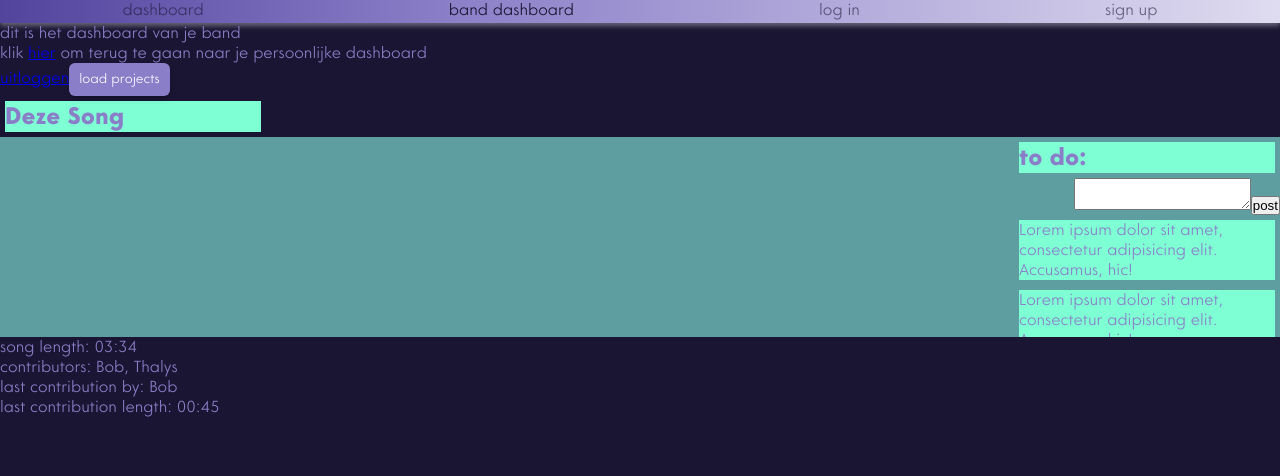
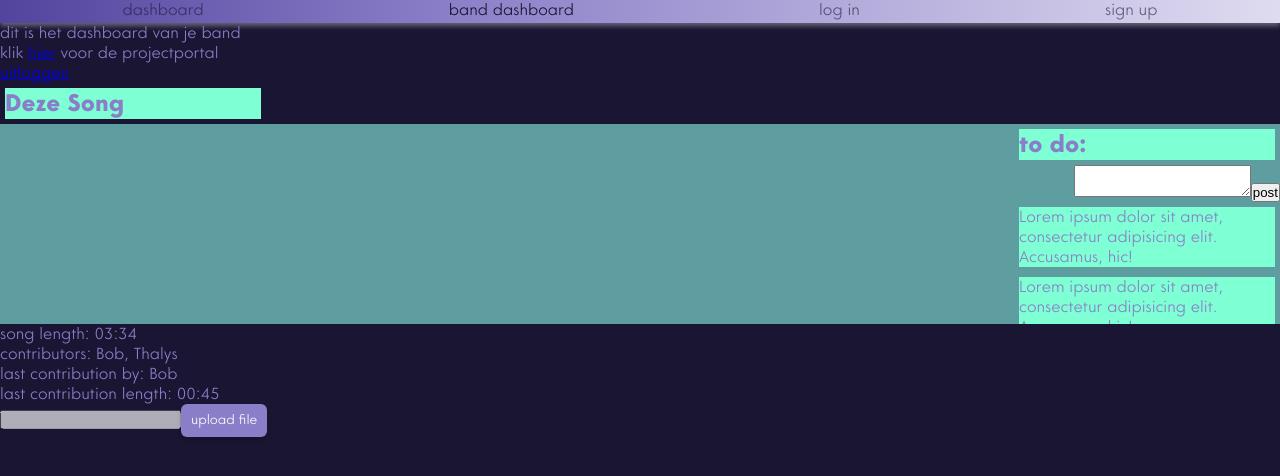
Before and after one commit to BRvanHogen/eindopdracht-frontend, a React (Create React App) app: page /band-dashboard in a window 1280 px wide. Shown: the top 476 px of the page. Built offline with nearby package versions, Linux system fonts and the light colour scheme.

Commit message:
Gewerkt aan upload-functionaliteit. Post request wordt gemaakt, cors, kijk nog even naar backend hiervoor.

```diff
--- a/package.json
+++ b/package.json
@@ -11,6 +11,7 @@
     "@testing-library/react": "^11.2.6",
     "@testing-library/user-event": "^12.8.3",
     "axios": "^0.21.1",
+    "framer-motion": "^4.1.9",
     "jwt-decode": "^3.1.2",
     "react": "^17.0.2",
     "react-avatar-edit": "^1.0.0",
@@ -18,6 +19,7 @@
     "react-hook-form": "^7.0.7",
     "react-router-dom": "^5.2.0",
     "react-scripts": "4.0.3",
+    "react-spring": "^9.1.2",
     "web-vitals": "^1.1.1"
   },
   "scripts": {
--- /dev/null
+++ b/src/components/upload-file/UploadFile.js
@@ -0,0 +1,49 @@
+import React, { useContext} from 'react';
+import axios from 'axios';
+import Button from "../button/Button";
+import { useForm } from "react-hook-form";
+import {AuthContext} from "../../context/AuthContext";
+
+function UploadFile() {
+    const {handleSubmit, register, formState: {errors}} = useForm();
+    const { user } = useContext(AuthContext);
+
+    async function onButtonClick(data) {
+        try {
+            const response = await axios.post('https://localhost:8444/upload-file', {
+                file: data.file,
+            });
+
+        } catch (e) {
+            console.error(e);
+        }
+    }
+
+
+        return (
+            <>
+                <form
+                    // className={}
+                    onSubmit={handleSubmit(onButtonClick)}>
+                    <input
+                    type="text"
+                    disabled={true}
+                    value={user && user.username}
+                    />
+                    <Button
+                        type="submit"
+                        text="upload file"
+                    />
+                </form>
+            </>
+        );
+    }
+
+
+export default UploadFile;
+
+//MEENEMEN BIJ UPLOAD:
+//username (automatisch uit useContext?)
+//project name (automatisch?)
+// timestamp (automatisch, toevoegen aan backend)
+//button disabled als er geen file geselecteerd is
--- a/src/pages/BandDashboard.js
+++ b/src/pages/BandDashboard.js
@@ -4,15 +4,15 @@ import styles from '../stylesheets/band-dashboard.module.css';
 import SongDetails from "../components/SongDetails";
 import ProjectsFetcher from "../components/ProjectsFetcher";
 import Comment from "../components/comment/Comment";
-
+import UploadFile from "../components/upload-file/UploadFile";
 
 function BandDashboard({title, children}) {
     return (
         <>
             <p>dit is het dashboard van je band</p>
-            <p>klik <Link to="/dashboard">hier</Link> om terug te gaan naar je persoonlijke dashboard</p>
+            <p>klik <Link to="/projects">hier</Link> voor de projectportal</p>
             <Link to="/">uitloggen</Link>
-            <ProjectsFetcher/>
+
             <h2>{title}</h2>
             <div className={styles.notitions}>
                 <h2>to do:</h2>
@@ -29,6 +29,7 @@ function BandDashboard({title, children}) {
                 lastContributionBy={'Bob'}
                 lastContributionLength={'00:45'}
                 />
+                <UploadFile/>
             </div>
         </>
     )
--- a/src/pages/login-page/LoginPage.js
+++ b/src/pages/login-page/LoginPage.js
@@ -37,6 +37,7 @@ function LoginPage() {
     };
 
     return (
+        <>
         <div className={styles.container}>
             <form className={styles['login-form']} onSubmit={handleSubmit(onFormSubmit)}>
                 <fieldset>
@@ -90,6 +91,11 @@ function LoginPage() {
                 </fieldset>
             </form>
         </div>
+         <div className={styles['pacman-container']}>
+        <div className={styles.pacman}>
+        </div>
+         </div>
+        </>
     )
 }
 
--- a/src/pages/login-page/login-page.module.css
+++ b/src/pages/login-page/login-page.module.css
@@ -7,7 +7,6 @@
 }
 
 .container {
-    /*border: 1px solid blue;*/
     display: flex;
     justify-content: center;
 }
@@ -35,13 +34,6 @@ label:first-of-type {
     margin-top: 0;
 }
 
-/*.login-form {*/
-/*    border: 1px solid red;*/
-/*    width: 25%;*/
-/*    display: flex;*/
-/*    flex-direction: column;*/
-/*}*/
-
 i {
     display: inline-block;
 }
@@ -49,3 +41,62 @@ i {
 i:hover {
     cursor: pointer;
 }
+
+@keyframes pacman {
+    0% {
+        justify-content: flex-start;
+    }
+    25% {
+        justify-content: center;
+    }
+    75% {
+        justify-content: flex-end;
+    }
+}
+
+.pacman-container {
+    display: flex;
+    animation-name: pacman;
+    animation-duration: 1.5s;
+    /*animation-iteration-count: 3;*/
+    /*animation-direction: alternate;*/
+}
+
+@keyframes pacman-char {
+    0% {
+
+    }
+
+    25% {
+        width: 60px;
+        height: 60px;
+        border-radius: 50%;
+        border-right: 0;
+        border-top: 0;
+        border-left: 0;
+        border-bottom: 0;
+    }
+    75% {
+
+    }
+
+    100% {
+        border-top: 60px solid var(--font);
+        border-left: 60px solid var(--font);
+        border-bottom: 60px solid var(--font);
+    }
+}
+
+.pacman {
+    width: 0px;
+    height: 0px;
+    border-right: 60px solid transparent;
+    border-top: 60px solid var(--background);
+    border-left: 60px solid var(--background);
+    border-bottom: 60px solid var(--background);
+    border-radius: 60px;
+    animation: pacman-char;
+    animation-duration: 1s;
+    /*animation-iteration-count: 3;*/
+    /*animation-direction: alternate; */
+}
--- a/src/pages/signup-page/SignUpPage.js
+++ b/src/pages/signup-page/SignUpPage.js
@@ -3,13 +3,16 @@ import {useForm} from 'react-hook-form';
 import {FontAwesomeIcon} from "@fortawesome/react-fontawesome";
 import styles from './signup-page.module.css';
 import axios from 'axios';
-import { useHistory } from 'react-router-dom';
+import {useHistory} from 'react-router-dom';
 import Button from "../../components/button/Button";
+import {Spring} from 'react-spring';
+import {motion} from "framer-motion";
 
 function SignUpPage() {
     const {handleSubmit, register, formState: {errors}} = useForm();
     const [passwordShown, setPasswordShown] = useState(false);
     const [signUpSuccess, toggleSignUpSuccess] = useState(false);
+    const [isActive, setIsActive] = useState(false);
     const history = useHistory();
 
     async function onFormSubmit(data) {
@@ -27,7 +30,7 @@ function SignUpPage() {
             //trek de data (zie inputs hieronder) ook even gelijk met wat in SB applicatie required is
             toggleSignUpSuccess(true);
 
-            setTimeout(()=>{
+            setTimeout(() => {
                 history.push('/profile');
             }, 2000);
 
@@ -130,7 +133,18 @@ function SignUpPage() {
                     }
                 </fieldset>
             </form>
+            <motion.div
+                className="block"
+                onClick={() => setIsActive(!isActive)}
+                animate={{
+                    rotate: isActive ? 180 : 360
+                }}
+            >
+                Sign up or login!
+            </motion.div>
         </div>
+
+
     );
 }
 
```
Also changed, not shown: src/components/comment/Comment.js (+0 -10 lines), src/services/UserService.js (deleted, +0 -29 lines), 1 other file (tests, documents, lock files or other folders). Lines whose indentation alone changed are shown as unchanged.
